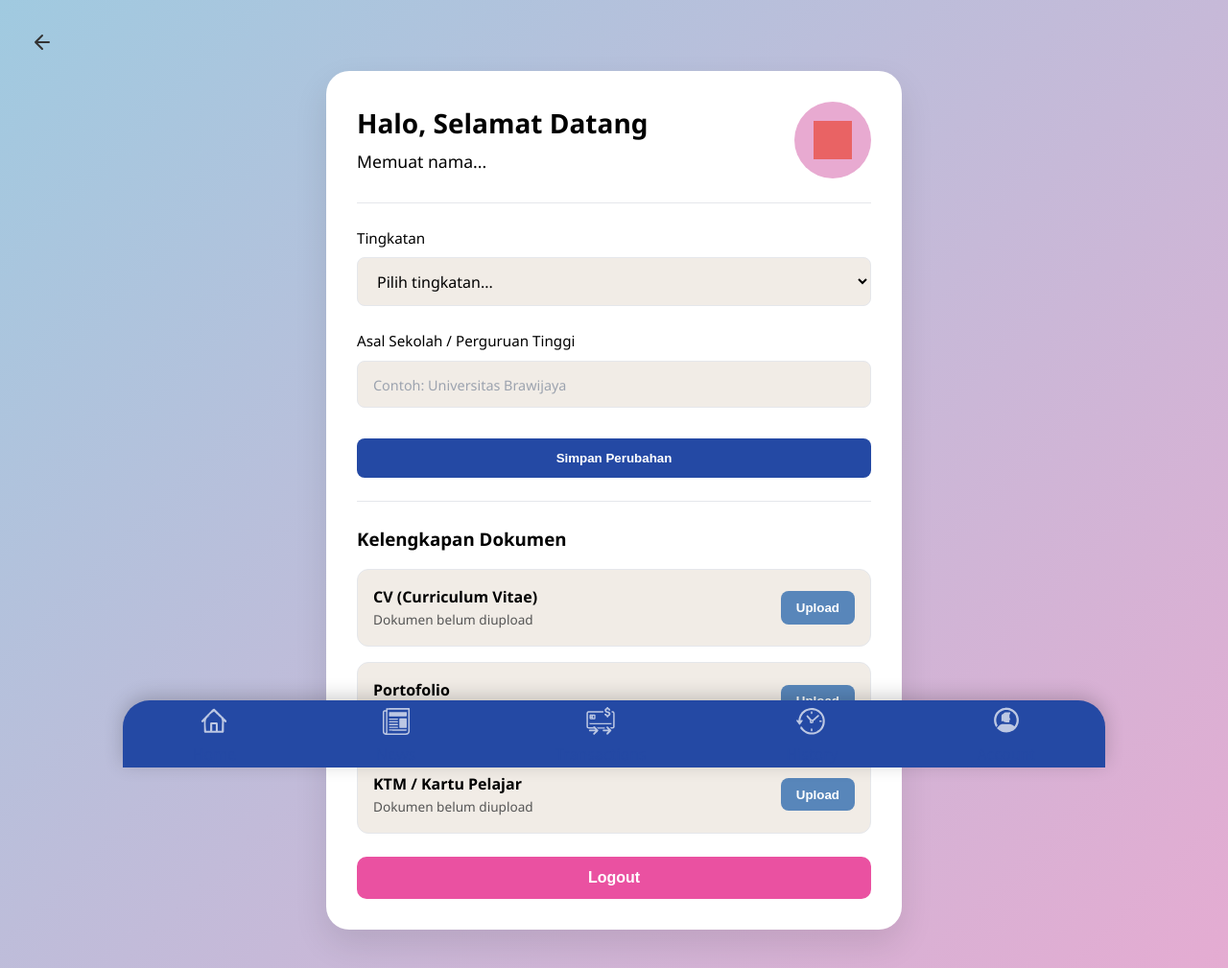
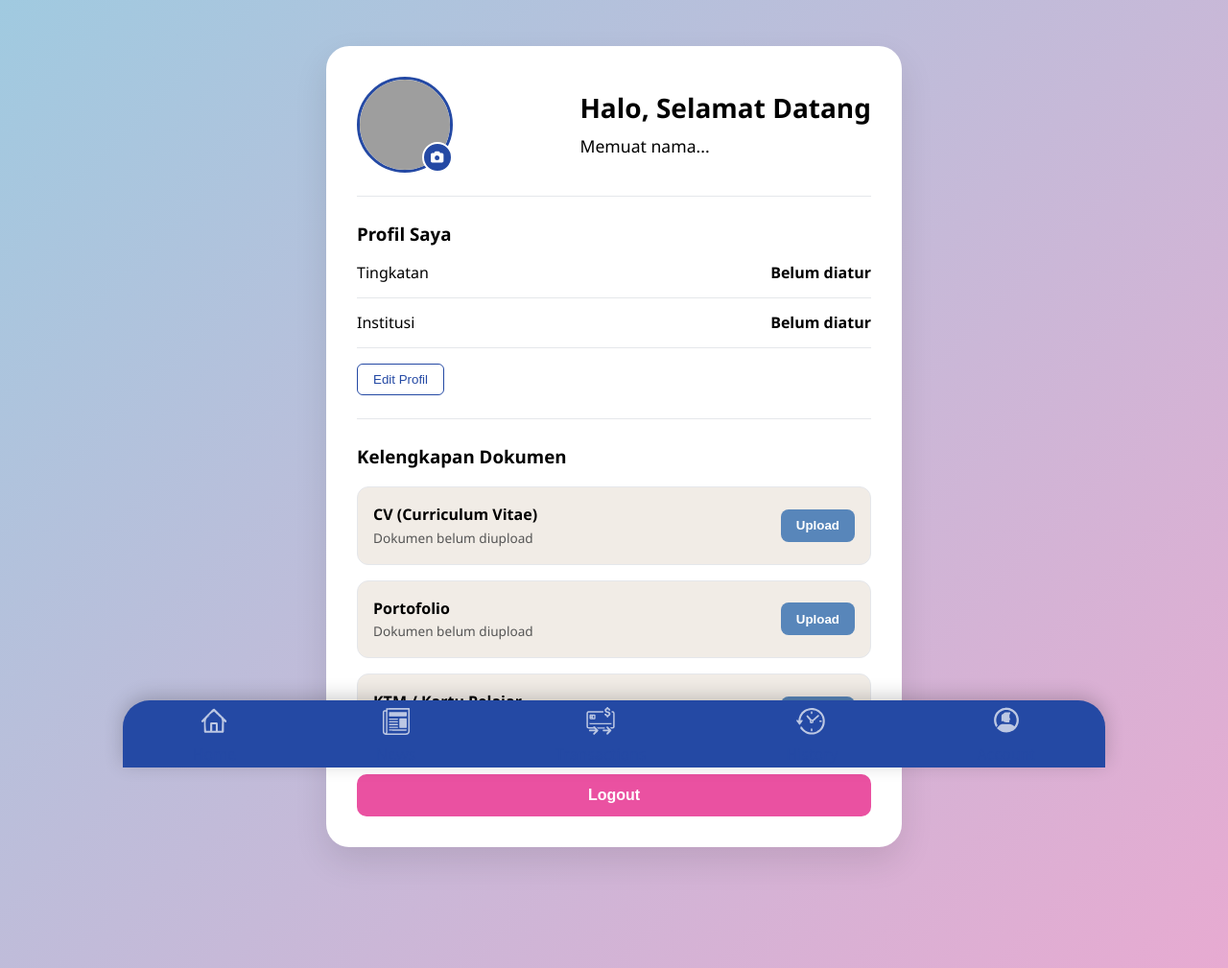
Before and after one commit to vemassatria/proyek-respect, a PHP site: page /account.php in a window 1280 px wide. Shown: the top 1009 px of the page at 96% size. Run offline with PHP 8.4, Linux system fonts and the light colour scheme; some libraries are stand-ins or nearby versions; grey boxes are pictures that could not be loaded.

Commit message:
masih betulin account ngebugggg

```diff
--- a/account.php
+++ b/account.php
@@ -1,65 +1,84 @@
-<!DOCTYPE html>
-<html lang="id">
-<head>
-    <?php
-        $pageTitle = 'Akun Saya';
-        include 'components/_head.php';
-    ?>
-</head>
+<?php
+$pageTitle = 'Akun Saya';
+include 'components/_head.php';
+?>
 <body>
     <main class="main-content">
-        <a href="index.php" class="back-button" style="position: absolute; top: 2rem; left: 2rem;">
-            <svg width="24" height="24" viewBox="0 0 24 24" fill="none" xmlns="http://www.w3.org/2000/svg">
-                <path d="M19 12H5M12 19L5 12L12 5" stroke="#333" stroke-width="2" stroke-linecap="round" stroke-linejoin="round"/>
-            </svg>
-        </a>
-        <br>
         <div class="account-card">
             <header class="account-header">
+                <!-- Create/Update/Read Foto Profil -->
+                <div class="profile-picture-container">
+                    <img id="profile-picture-img" src="assets/images/icon-account-profile.svg" alt="Foto Profil" class="profile-picture-display">
+                    <button id="change-picture-btn" class="change-picture-button" title="Ubah foto profil">
+                        <i class="fas fa-camera"></i>
+                    </button>
+                    <input type="file" id="profile-picture-input" style="display: none;" accept="image/*">
+                </div>
                 <div class="account-greeting">
                     <h2>Halo, Selamat Datang</h2>
                     <p id="account-name">Memuat nama...</p>
                 </div>
-                <div class="profile-picture">
-                    <img src="assets/images/icon-account-profile.svg" alt="Profile">
-                </div>
             </header>
             <div class="divider"></div>
-            <form id="profile-form" class="profile-form">
-                <div class="form-group">
-                    <label for="tingkatan">Tingkatan</label>
-                    <select id="tingkatan" name="tingkatan" required>
-                        <option value="" disabled selected>Pilih tingkatan...</option>
-                        <option value="Siswa">Siswa</option>
-                        <option value="Mahasiswa">Mahasiswa</option>
-                    </select>
+
+            <!-- Read/Update Profil (Tingkatan & Institusi) -->
+            <section class="profile-info-section">
+                <h3>Profil Saya</h3>
+                <div class="info-row">
+                    <span>Tingkatan</span>
+                    <strong id="display-tingkatan">Belum diatur</strong>
                 </div>
-                <div class="form-group">
-                    <label for="institusi">Asal Sekolah / Perguruan Tinggi</label>
-                    <input type="text" id="institusi" name="institusi" placeholder="Contoh: Universitas Brawijaya" required>
+                <div class="info-row">
+                    <span>Institusi</span>
+                    <strong id="display-institusi">Belum diatur</strong>
                 </div>
-                <button type="submit" class="btn-save-profile">Simpan Perubahan</button>
-            </form>
+                <button id="edit-profile-btn" class="btn-secondary-custom">Edit Profil</button>
+            </section>
             <div class="divider"></div>
+
+            <!-- Create/Read/Update/Delete Dokumen -->
             <section class="document-list">
                 <h3>Kelengkapan Dokumen</h3>
+                <!-- CV -->
                 <div class="document-row" data-doctype="cv">
-                    <div class="document-info"><h3>CV (Curriculum Vitae)</h3><p>Dokumen belum diupload</p></div>
-                    <button class="btn-upload" data-doctype="cv">Upload</button>
+                    <div class="document-info">
+                        <h3>CV (Curriculum Vitae)</h3>
+                        <p class="doc-status">Dokumen belum diupload</p>
+                    </div>
+                    <div class="document-actions">
+                        <button class="btn-action btn-delete" style="display: none;" title="Hapus"><i class="fas fa-trash-alt"></i></button>
+                        <button class="btn-upload">Upload</button>
+                    </div>
                 </div>
+                <!-- Portofolio -->
                 <div class="document-row" data-doctype="portfolio">
-                    <div class="document-info"><h3>Portofolio</h3><p>Dokumen belum diupload</p></div>
-                    <button class="btn-upload" data-doctype="portfolio">Upload</button>
+                    <div class="document-info">
+                        <h3>Portofolio</h3>
+                        <p class="doc-status">Dokumen belum diupload</p>
+                    </div>
+                    <div class="document-actions">
+                        <button class="btn-action btn-delete" style="display: none;" title="Hapus"><i class="fas fa-trash-alt"></i></button>
+                        <button class="btn-upload">Upload</button>
+                    </div>
                 </div>
+                <!-- KTM -->
                 <div class="document-row" data-doctype="ktm">
-                    <div class="document-info"><h3>KTM / Kartu Pelajar</h3><p>Dokumen belum diupload</p></div>
-                    <button class="btn-upload" data-doctype="ktm">Upload</button>
+                    <div class="document-info">
+                        <h3>KTM / Kartu Pelajar</h3>
+                        <p class="doc-status">Dokumen belum diupload</p>
+                    </div>
+                    <div class="document-actions">
+                        <button class="btn-action btn-delete" style="display: none;" title="Hapus"><i class="fas fa-trash-alt"></i></button>
+                        <button class="btn-upload">Upload</button>
+                    </div>
                 </div>
             </section>
             <button id="logout-button" class="btn-logout-custom">Logout</button>
         </div>
     </main>
     <?php include 'components/_navbar.php'; ?>
+    <!-- Font Awesome untuk ikon -->
+    <script src="https://cdnjs.cloudflare.com/ajax/libs/font-awesome/6.5.2/js/all.min.js"></script>
     <script type="module" src="assets/js/main.js"></script>
 </body>
 </html>
--- a/api/get_profile.php
+++ b/api/get_profile.php
@@ -4,7 +4,7 @@ require 'init.php'; // Mengambil session, koneksi, dan cek login
 $user_id = $_SESSION['user_id'];
 
 // Ambil semua data pengguna yang relevan
-$stmt = $conn->prepare("SELECT nama, email, tingkatan, institusi, cv_path, portfolio_path, ktm_path FROM users WHERE id = ?");
+$stmt = $conn->prepare("SELECT nama, email, tingkatan, institusi, cv_path, portfolio_path, ktm_path, profile_picture_path FROM users WHERE id = ?");
 $stmt->bind_param("i", $user_id);
 $stmt->execute();
 $result = $stmt->get_result();
--- a/assets/css/style.css
+++ b/assets/css/style.css
@@ -1569,3 +1569,64 @@ small { color: var(--text-light); }
     cursor: not-allowed; /* Ubah kursor untuk menandakan tidak bisa diklik */
     border: none;
 }
+
+/* ... di akhir file assets/css/style.css ... */
+.profile-picture-container {
+    position: relative;
+    width: 100px;
+    height: 100px;
+    flex-shrink: 0;
+}
+.profile-picture-display {
+    width: 100%;
+    height: 100%;
+    border-radius: 50%;
+    object-fit: cover;
+    border: 3px solid var(--primary-color);
+}
+.change-picture-button {
+    position: absolute;
+    bottom: 0;
+    right: 0;
+    background-color: var(--dark-blue);
+    color: white;
+    border: 2px solid white;
+    border-radius: 50%;
+    width: 32px;
+    height: 32px;
+    cursor: pointer;
+    display: flex;
+    align-items: center;
+    justify-content: center;
+}
+.profile-info-section .info-row {
+    display: flex;
+    justify-content: space-between;
+    padding: 0.8rem 0;
+    border-bottom: 1px solid var(--border-color);
+}
+.btn-secondary-custom {
+    background-color: transparent;
+    border: 1px solid var(--primary-color);
+    color: var(--primary-color);
+    padding: 0.5rem 1rem;
+    border-radius: 6px;
+    cursor: pointer;
+    margin-top: 1rem;
+}
+.document-actions {
+    display: flex;
+    gap: 0.5rem;
+    align-items: center;
+}
+.btn-action {
+    background: none;
+    border: none;
+    cursor: pointer;
+    font-size: 1.2rem;
+    color: #64748b;
+}
+.doc-status a {
+    color: var(--primary-color);
+    font-weight: 500;
+}
--- a/assets/js/modules/account.js
+++ b/assets/js/modules/account.js
@@ -1,94 +1,201 @@
+import Swal from 'https://cdn.jsdelivr.net/npm/sweetalert2@11.10.2/src/sweetalert2.js';
+
 /**
- * assets/js/modules/account.js
- * Modul untuk menangani semua fungsi di halaman Akun.
+ * Fungsi utama yang dipanggil saat halaman akun dimuat.
  */
+export function initAccount() {
+    // Pastikan kita berada di halaman akun sebelum menjalankan apa pun
+    if (!document.querySelector('.account-card')) return;
 
+    loadProfileData(); // Memuat semua data saat halaman dibuka (Read)
+    setupEventListeners(); // Memasang semua listener untuk aksi CRUD
+}
+
+/**
+ * READ: Mengambil data profil terbaru dari server dan memperbarui tampilan.
+ * Ini adalah fungsi kunci yang memastikan data Anda muncul.
+ */
 function loadProfileData() {
     fetch('api/get_profile.php')
         .then(response => response.json())
         .then(data => {
             if (data.status === 'success') {
                 const profile = data.data;
-                document.getElementById('tingkatan').value = profile.tingkatan || "";
-                document.getElementById('institusi').value = profile.institusi || "";
 
+                // Update info dasar
+                document.getElementById('display-tingkatan').textContent = profile.tingkatan || 'Belum diatur';
+                document.getElementById('display-institusi').textContent = profile.institusi || 'Belum diatur';
+
+                // Update foto profil
+                const profileImg = document.getElementById('profile-picture-img');
+                if (profile.profile_picture_path) {
+                    // Cache buster untuk memastikan gambar terbaru yang dimuat
+                    profileImg.src = `uploads/profiles/${profile.profile_picture_path}?v=${new Date().getTime()}`;
+                } else {
+                    profileImg.src = 'assets/images/icon-account-profile.svg';
+                }
+
+                // Update UI untuk setiap dokumen
                 updateDocumentUI('cv', profile.cv_path);
                 updateDocumentUI('portfolio', profile.portfolio_path);
                 updateDocumentUI('ktm', profile.ktm_path);
             }
-        })
-        .catch(error => console.error('Error memuat profil:', error));
+        });
 }
 
-function updateDocumentUI(docType, filePath) {
-    const row = document.querySelector(`.document-row[data-doctype='${docType}']`);
-    if (!row) return;
+/**
+ * Menghubungkan semua tombol dengan fungsinya masing-masing.
+ */
+function setupEventListeners() {
+    // Listener untuk ubah foto profil (Create/Update)
+    document.getElementById('change-picture-btn').addEventListener('click', () => {
+        document.getElementById('profile-picture-input').click();
+    });
+    document.getElementById('profile-picture-input').addEventListener('change', handleProfilePictureUpload);
 
-    const statusEl = row.querySelector('p');
-    const buttonEl = row.querySelector('.btn-upload');
+    // Listener untuk tombol edit profil (pop-up) (Update)
+    document.getElementById('edit-profile-btn').addEventListener('click', handleEditProfilePopup);
 
-    if (filePath) {
-        statusEl.innerHTML = `<span class="status-uploaded"><span class="uploaded-file-name">${filePath}</span></span>`;
-        buttonEl.textContent = 'Ganti';
-        buttonEl.classList.add('edit');
-    } else {
-        statusEl.textContent = 'Dokumen belum diupload';
-        statusEl.className = '';
-        buttonEl.textContent = 'Upload';
-        buttonEl.classList.remove('edit');
-    }
+    // Listener untuk semua aksi dokumen (Create/Update/Delete)
+    document.querySelectorAll('.document-row').forEach(row => {
+        const docType = row.dataset.doctype;
+        row.querySelector('.btn-upload').addEventListener('click', () => handleDocumentUpload(docType));
+        row.querySelector('.btn-delete').addEventListener('click', () => handleDocumentDelete(docType));
+    });
 }
 
-function handleProfileFormSubmit() {
-    const profileForm = document.getElementById('profile-form');
-    if (profileForm) {
-        profileForm.addEventListener('submit', function(event) {
-            event.preventDefault();
-            const formData = new FormData(this);
+/**
+ * CREATE/UPDATE: Mengunggah foto profil baru.
+ */
+function handleProfilePictureUpload(event) {
+    const file = event.target.files[0];
+    if (!file) return;
+    const formData = new FormData();
+    formData.append('profile_picture', file);
+
+    fetch('api/upload_profile_picture.php', { method: 'POST', body: formData })
+        .then(res => res.json())
+        .then(data => {
+            if (data.status === 'success') {
+                Swal.fire('Berhasil!', data.message, 'success');
+                loadProfileData(); // KUNCI: Muat ulang data setelah berhasil
+            } else {
+                Swal.fire('Gagal!', data.message, 'error');
+            }
+        });
+}
+
+/**
+ * UPDATE: Memunculkan pop-up untuk edit tingkatan & institusi.
+ */
+async function handleEditProfilePopup() {
+    const { value: formValues } = await Swal.fire({
+        title: 'Edit Profil',
+        html: `
+            <select id="swal-tingkatan" class="swal2-select">
+                <option value="Siswa">Siswa</option>
+                <option value="Mahasiswa">Mahasiswa</option>
+            </select>
+            <input id="swal-institusi" class="swal2-input" placeholder="Nama Institusi">`,
+        focusConfirm: false,
+        showCancelButton: true,
+        confirmButtonText: 'Simpan',
+        cancelButtonText: 'Batal',
+        didOpen: () => {
+            // Mengisi nilai awal pop-up dengan data saat ini
+            const currentTingkatan = document.getElementById('display-tingkatan').textContent;
+            const currentInstitusi = document.getElementById('display-institusi').textContent;
+            document.getElementById('swal-tingkatan').value = currentTingkatan;
+            document.getElementById('swal-institusi').value = currentInstitusi === 'Belum diatur' ? '' : currentInstitusi;
+        },
+        preConfirm: () => ({
+            tingkatan: document.getElementById('swal-tingkatan').value,
+            institusi: document.getElementById('swal-institusi').value
+        })
+    });
+
+    if (formValues) {
+        const formData = new FormData();
+        formData.append('tingkatan', formValues.tingkatan);
+        formData.append('institusi', formValues.institusi);
+
         fetch('api/update_profile.php', { method: 'POST', body: formData })
-                .then(response => response.json())
+            .then(res => res.json())
             .then(data => {
-                    alert(data.message);
-                });
+                Swal.fire(data.status === 'success' ? 'Berhasil!' : 'Gagal!', data.message, data.status);
+                if (data.status === 'success') loadProfileData(); // KUNCI: Muat ulang data setelah berhasil
             });
     }
 }
 
-function handleDocumentUploads() {
-    document.querySelectorAll('.btn-upload').forEach(button => {
-        button.addEventListener('click', function() {
-            const docType = this.dataset.doctype;
+/**
+ * CREATE/UPDATE: Mengunggah dokumen (CV, KTM, dll).
+ */
+function handleDocumentUpload(docType) {
     const fileInput = document.createElement('input');
     fileInput.type = 'file';
     fileInput.accept = ".pdf,.jpg,.jpeg,.png";
-
     fileInput.onchange = () => {
         if (fileInput.files.length > 0) {
-                    const file = fileInput.files[0];
             const formData = new FormData();
-                    formData.append('document_file', file);
+            formData.append('document_file', fileInput.files[0]);
             formData.append('document_type', docType);
 
             fetch('api/upload_document.php', { method: 'POST', body: formData })
-                        .then(response => response.json())
+                .then(res => res.json())
                 .then(data => {
-                            alert(data.message);
-                            if (data.status === 'success') {
-                                updateDocumentUI(docType, data.fileName);
-                            }
+                    Swal.fire(data.status === 'success' ? 'Berhasil!' : 'Gagal!', data.message, data.status);
+                    if (data.status === 'success') loadProfileData(); // KUNCI: Muat ulang data setelah berhasil
                 });
         }
     };
     fileInput.click();
+}
+
+/**
+ * DELETE: Menghapus dokumen.
+ */
+function handleDocumentDelete(docType) {
+    Swal.fire({
+        title: 'Anda yakin?',
+        text: "Dokumen ini akan dihapus permanen!",
+        icon: 'warning',
+        showCancelButton: true,
+        confirmButtonText: 'Ya, hapus!',
+        cancelButtonText: 'Batal'
+    }).then((result) => {
+        if (result.isConfirmed) {
+            fetch('api/delete_document.php', {
+                method: 'POST',
+                headers: { 'Content-Type': 'application/json' },
+                body: JSON.stringify({ doc_type: docType })
+            })
+            .then(res => res.json())
+            .then(data => {
+                Swal.fire(data.status === 'success' ? 'Dihapus!' : 'Gagal!', data.message, data.status);
+                if (data.status === 'success') loadProfileData(); // KUNCI: Muat ulang data setelah berhasil
             });
+        }
     });
 }
 
-export function initAccount() {
-    const accountCard = document.querySelector('.account-card');
-    if (accountCard) {
-        loadProfileData();
-        handleProfileFormSubmit();
-        handleDocumentUploads();
+/**
+ * Memperbarui tampilan satu baris dokumen.
+ */
+function updateDocumentUI(docType, filePath) {
+    const row = document.querySelector(`.document-row[data-doctype='${docType}']`);
+    if (!row) return;
+    const statusEl = row.querySelector('.doc-status');
+    const uploadBtn = row.querySelector('.btn-upload');
+    const deleteBtn = row.querySelector('.btn-delete');
+
+    if (filePath) {
+        statusEl.innerHTML = `<a href="uploads/documents/${filePath}" target="_blank">Tersimpan. Klik untuk melihat.</a>`;
+        uploadBtn.textContent = 'Ganti';
+        deleteBtn.style.display = 'inline-block';
+    } else {
+        statusEl.textContent = 'Dokumen belum diupload';
+        uploadBtn.textContent = 'Upload';
+        deleteBtn.style.display = 'none';
     }
 }
--- a/components/_head.php
+++ b/components/_head.php
@@ -6,3 +6,4 @@ $pageTitle = isset($pageTitle) ? $pageTitle : 'Platform Kompetisi Online';
 <meta name="viewport" content="width=device-width, initial-scale=1.0">
 <title><?php echo htmlspecialchars($pageTitle); ?> - Respect.id</title>
 <link rel="stylesheet" href="assets/css/style.css">
+<link rel="stylesheet" href="https://cdn.jsdelivr.net/npm/sweetalert2@11/dist/sweetalert2.min.css">
```
Also changed, not shown: api/delete_document.php (added, +38 -0 lines), api/upload_profile_picture.php (added, +52 -0 lines), uploads/documents/cv_5_1756013012.jpg (added), uploads/profiles/profile_5_1756014904.png (added), 1 other file. Lines whose indentation alone changed are shown as unchanged.
